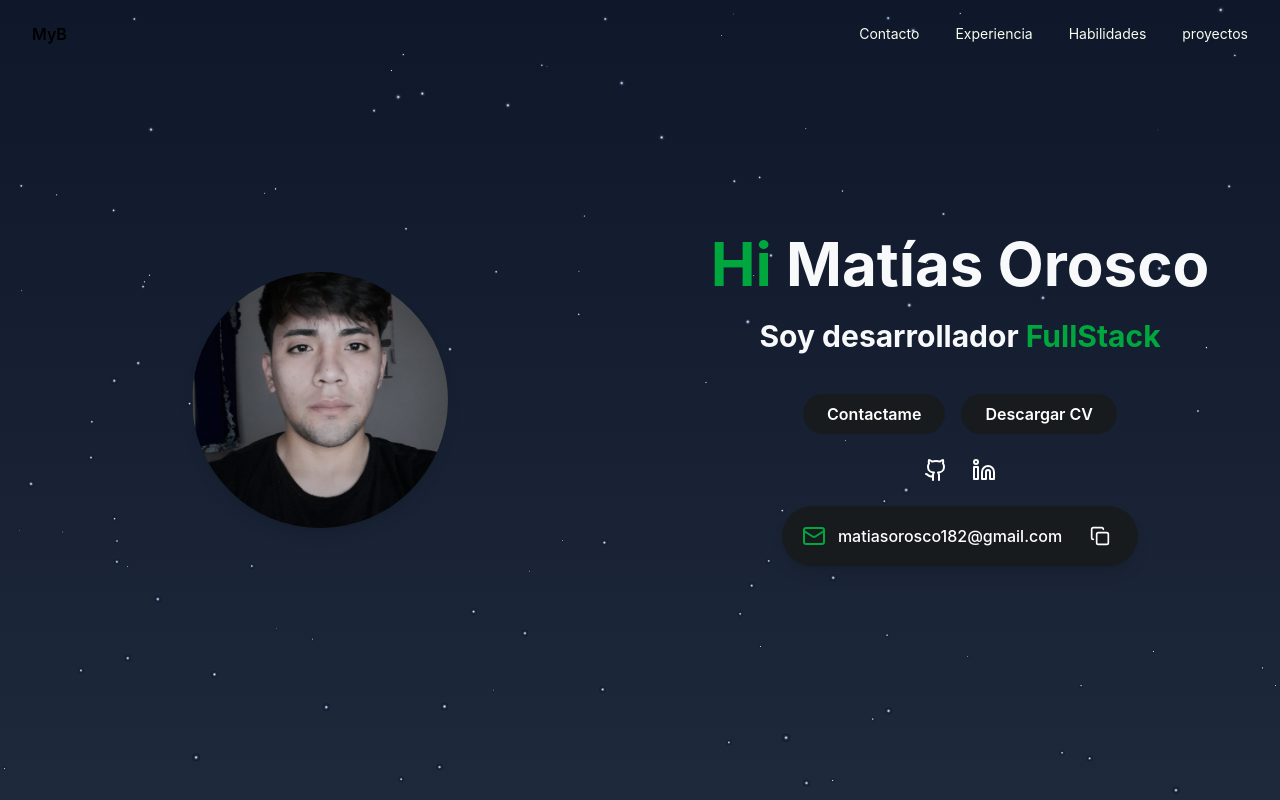
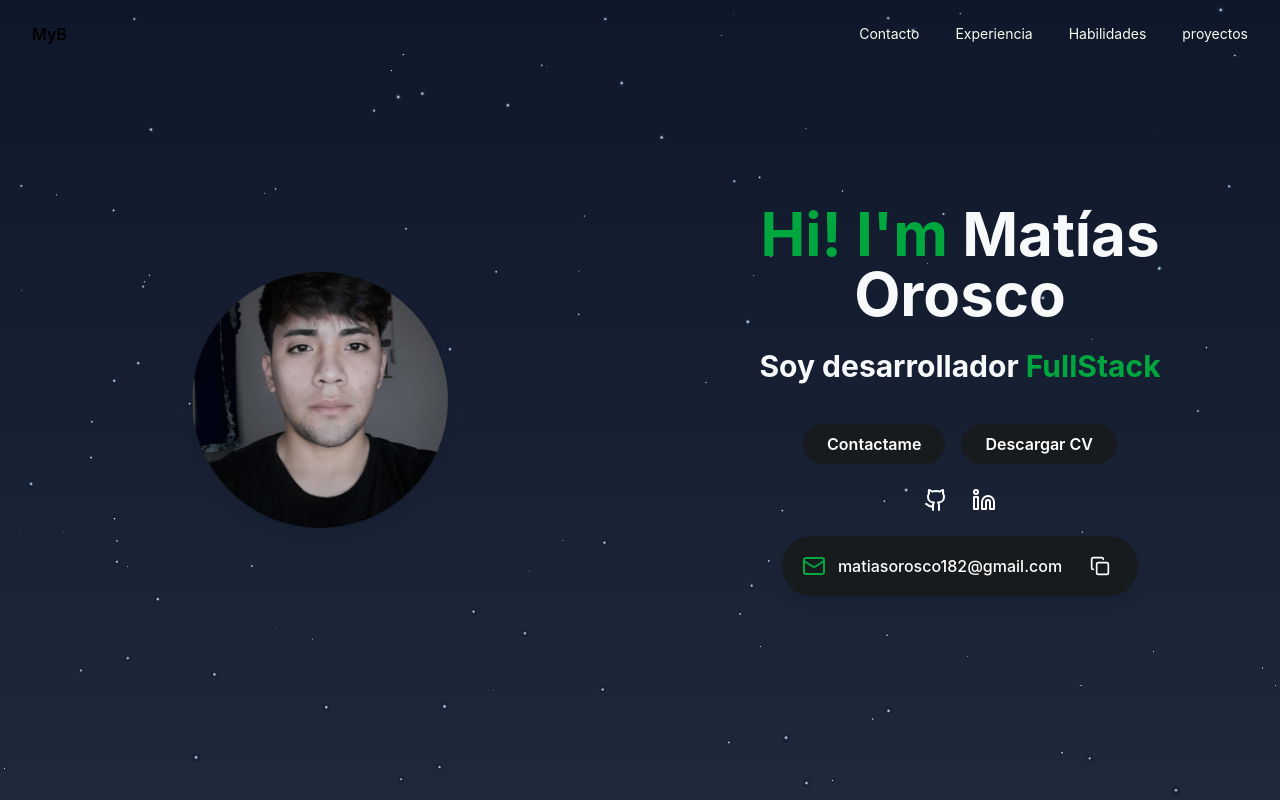
Before and after one commit to matiasorosco182/porfolio, a React (Vite) app: page / in a window 1280 px wide. Shown: the top 800 px of the page. Built offline with nearby package versions, Linux system fonts and the light colour scheme.

Commit message:
Cambios en texto Principal

```diff
--- a/src/Components/Principal.tsx
+++ b/src/Components/Principal.tsx
@@ -50,7 +50,7 @@ const Principal = () => {
 
         {/* Título principal con saludo */}
         <h1 className="text-4xl md:text-6xl font-bold text-[#f8f9fa]">
-          <span className="text-green-600">Hi </span> Matías Orosco
+          <span className="text-green-600">Hi! I'm </span> Matías Orosco
         </h1>
 
         {/* Subtítulo indicando profesión */}
```
